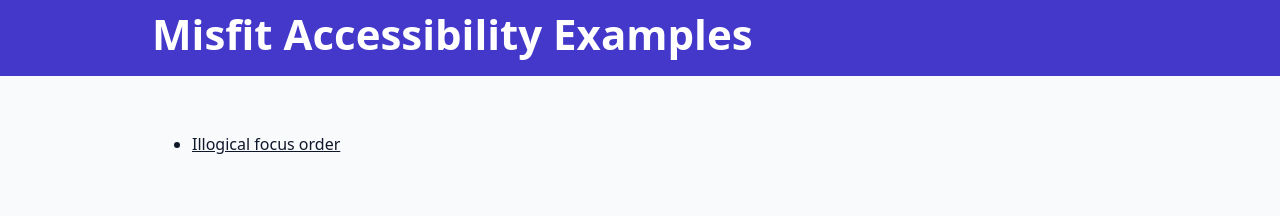
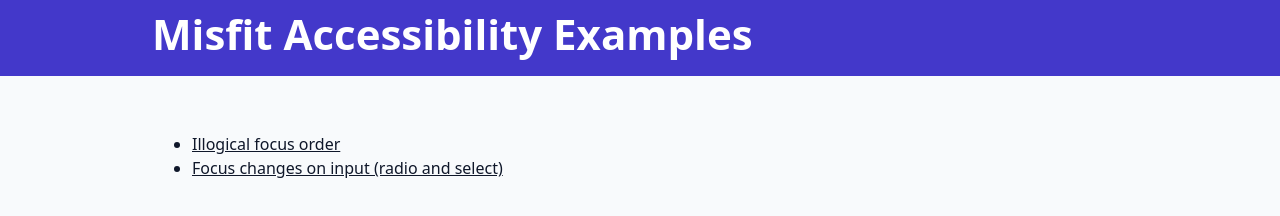
Before and after one commit to ali-levelaccess/misfit-examples, a plain HTML site: page index.html in a window 1280 px wide. Drawn offline with Linux system fonts and the light colour scheme.

Commit message:
Add focus changes demo link to index.html
Added a new demo link for focus changes on input elements.

```diff
--- a/index.html
+++ b/index.html
@@ -13,6 +13,7 @@
 <main id="main" class="wrap">
 <ul>
 <li><a href="focus-order-demo.html">Illogical focus order</a></li>
+<li><a href="on-input-3-2-2-demo.html">Focus changes on input (radio and select)</a></li>
 </ul>
 </main>
 </body></html>
```
